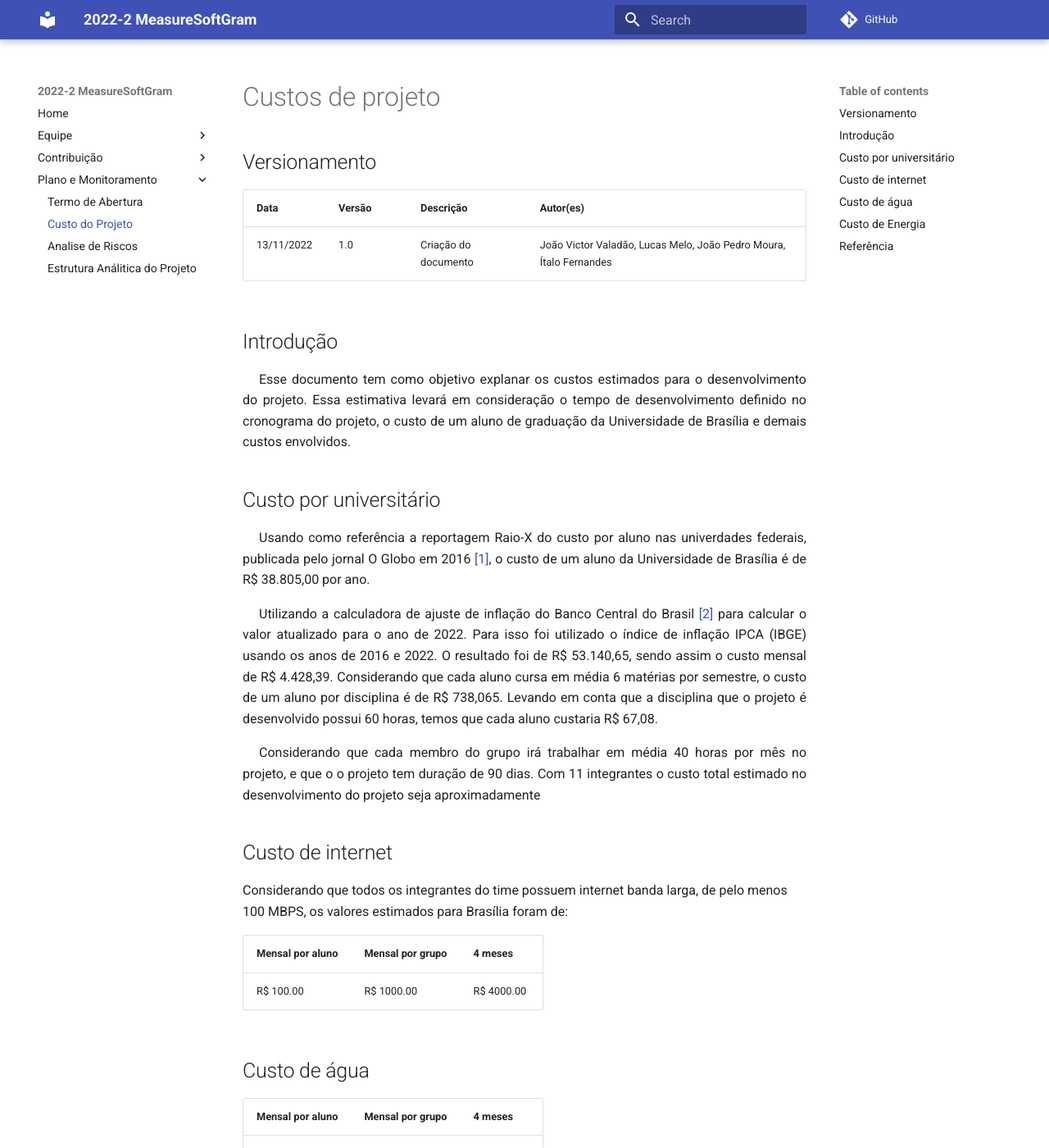
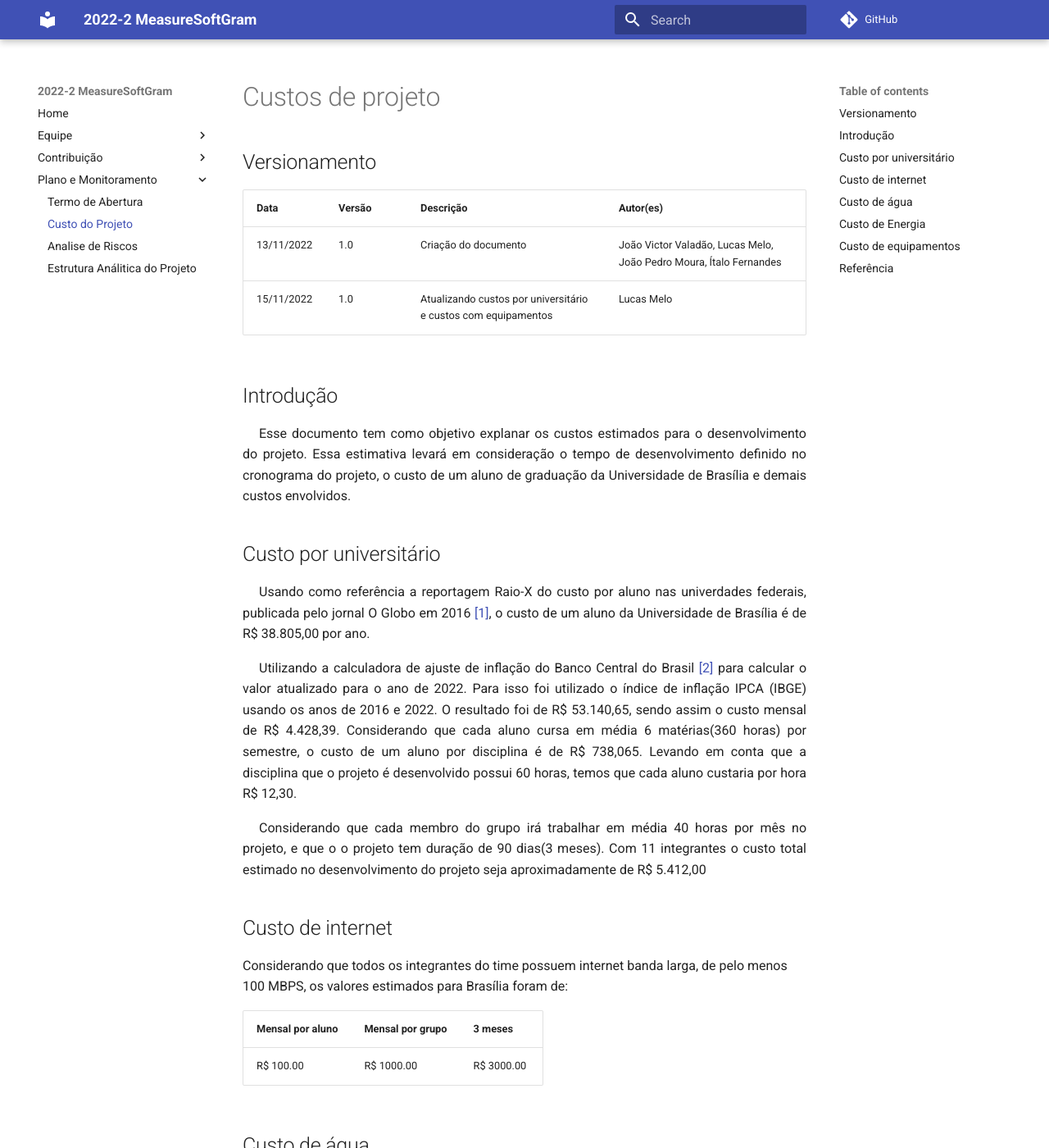
Before and after one commit to fga-eps-mds/2022-2-MeasureSoftGram-Doc, an MkDocs documentation site: the page built from docs/plano-monitoramento/custo_projeto.md, in a window 1280 px wide and 1400 px high. Shown: the whole window at 82% size. Built offline with MkDocs 1.6.1 and Material for MkDocs 9.7.7, drawn with Linux system fonts in a browser that asks for light colours; comment, search, counter and statistics services are not loaded; some of the changed text lies outside the part shown.

Commit message:
Atualizando custos por universitário e custos com equipamentos

```diff
--- a/docs/plano-monitoramento/custo_projeto.md
+++ b/docs/plano-monitoramento/custo_projeto.md
@@ -5,6 +5,7 @@
 | Data | Versão | Descrição | Autor(es) |
 |------|------|------|------|
 |13/11/2022|1.0|Criação do documento| João Victor Valadão, Lucas Melo, João Pedro Moura, Ítalo Fernandes |
+|15/11/2022|1.0|Atualizando custos por universitário e custos com equipamentos| Lucas Melo |
 
 ## Introdução
 
@@ -17,34 +18,53 @@
 Usando  como referência a reportagem Raio-X do custo por aluno nas univerdades federais, publicada pelo jornal O Globo em 2016 <a href=./#referencia>[1]</a>, o custo de um aluno da Universidade de Brasília é de R$ 38.805,00 por ano.</p>
 
 <p align="justify" style="text-indent: 20px">
-Utilizando a calculadora de ajuste de inflação do Banco Central do Brasil <a href=./#referencia>[2]</a> para calcular o valor atualizado para o ano de 2022. Para isso foi utilizado o índice de inflação IPCA (IBGE) usando os anos de 2016 e 2022. O resultado foi de R$ 53.140,65, sendo assim o custo mensal de R$ 4.428,39. Considerando que cada aluno cursa em média 6 matérias por semestre, o custo de um aluno por disciplina é de R$ 738,065. Levando em conta que a disciplina que o projeto é desenvolvido possui 60 horas, temos que cada aluno custaria R$ 67,08.
+Utilizando a calculadora de ajuste de inflação do Banco Central do Brasil <a href=./#referencia>[2]</a> para calcular o valor atualizado para o ano de 2022. Para isso foi utilizado o índice de inflação IPCA (IBGE) usando os anos de 2016 e 2022. O resultado foi de R$ 53.140,65, sendo assim o custo mensal de R$ 4.428,39. Considerando que cada aluno cursa em média 6 matérias(360 horas) por semestre, o custo de um aluno por disciplina é de R$ 738,065. Levando em conta que a disciplina que o projeto é desenvolvido possui 60 horas, temos que cada aluno custaria por hora R$ 12,30.
 </p>
 
 
-<p align="justify" style="text-indent: 20px">Considerando que cada membro do grupo irá trabalhar em média 40 horas por mês no projeto, e que o o projeto tem duração de 90 dias. Com 11 integrantes o custo total estimado no desenvolvimento do projeto seja aproximadamente</p>
+<p align="justify" style="text-indent: 20px">Considerando que cada membro do grupo irá trabalhar em média 40 horas por mês no projeto, e que o o projeto tem duração de 90 dias(3 meses). Com 11 integrantes o custo total estimado no desenvolvimento do projeto seja aproximadamente de R$ 5.412,00</p>
 
 ## Custo de internet
 
 Considerando que todos os integrantes do time possuem internet banda larga, de pelo menos 100 MBPS, os valores estimados para Brasília foram de:
 
-| Mensal por aluno | Mensal por grupo    | 4 meses      |
+| Mensal por aluno | Mensal por grupo    | 3 meses      |
 | ---------------- | --------------      | -------      |
-| R$ 100.00        | R$ 1000.00          | R$ 4000.00   |
+| R$ 100.00        | R$ 1000.00          | R$ 3000.00   |
 
 
 ## Custo de água
 
-| Mensal por aluno | Mensal por grupo    | 4 meses      |
+| Mensal por aluno | Mensal por grupo    | 3 meses      |
 | ---------------- | --------------      | -------      |
-| R$ 50.00         | R$ 500.00           | R$ 2000.00   |
+| R$ 50.00         | R$ 500.00           | R$ 3000.00   |
 
 
 ## Custo de Energia
 
-| Mensal por aluno | Mensal por grupo    | 4 meses      |
+| Mensal por aluno | Mensal por grupo    | 3 meses      |
 | ---------------- | --------------      | -------      |
-| R$ 71.00         | R$ 710.00           | R$ 2840.00   |
+| R$ 71.00         | R$ 710.00           | R$ 2157.00   |
+
+
+## Custo de equipamentos
+
+
+Para realizar a estimativa de custo de equipamentos, foi considerando que o único equipamento necessário para o desenvolvimento do projeto é um computador com as seguintes especificações:
+
+* Deve possuir um processador Intel Core i5 da 11ª geração ou superior;
+* Deve possuir 8 GB de memória RAM ou superior;
+* Deve possui SSD de 256 GB ou superior;
+
+
+Usando como base essas especificações de hardware, um Notebook Acer Aspire 5 A515-54G-55HW Intel Core I5 8GB 256GB SSD Windows 11 15,6” Prata teria o custo de R$ 3.699,00. Sendo assim, para 11 participantes, o custo total de R$ 40.689,00.
+
+
 
 ## Referência
 
 > [1] RAIO-X DO CUSTO POR ALUNO NAS UNIVERSIDADES FEDERAIS. Disponível em: https://infograficos.oglobo.globo.com/brasil/raio-x-do-custo-por-aluno-nas-universidades-federais.html. Acesso em 05/09/2022.
+
+> [2] BCB - Calculadora do cidadão. Bcb.gov.br. Disponível em: https://www3.bcb.gov.br/CALCIDADAO/publico/corrigirPorIndice.do?method=corrigirPorIndice. Acesso em: 16 nov. 2022.
+
+‌
```
